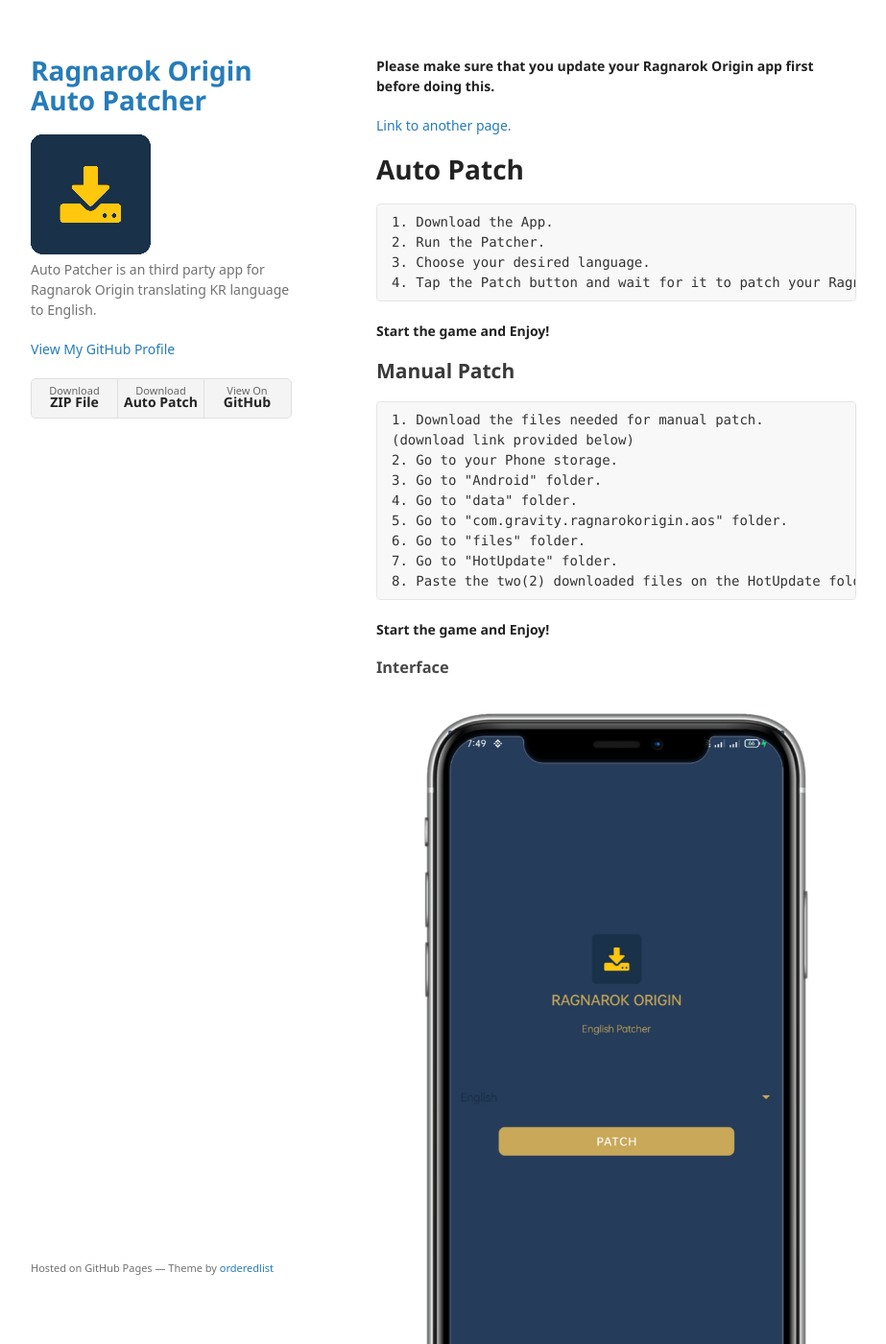
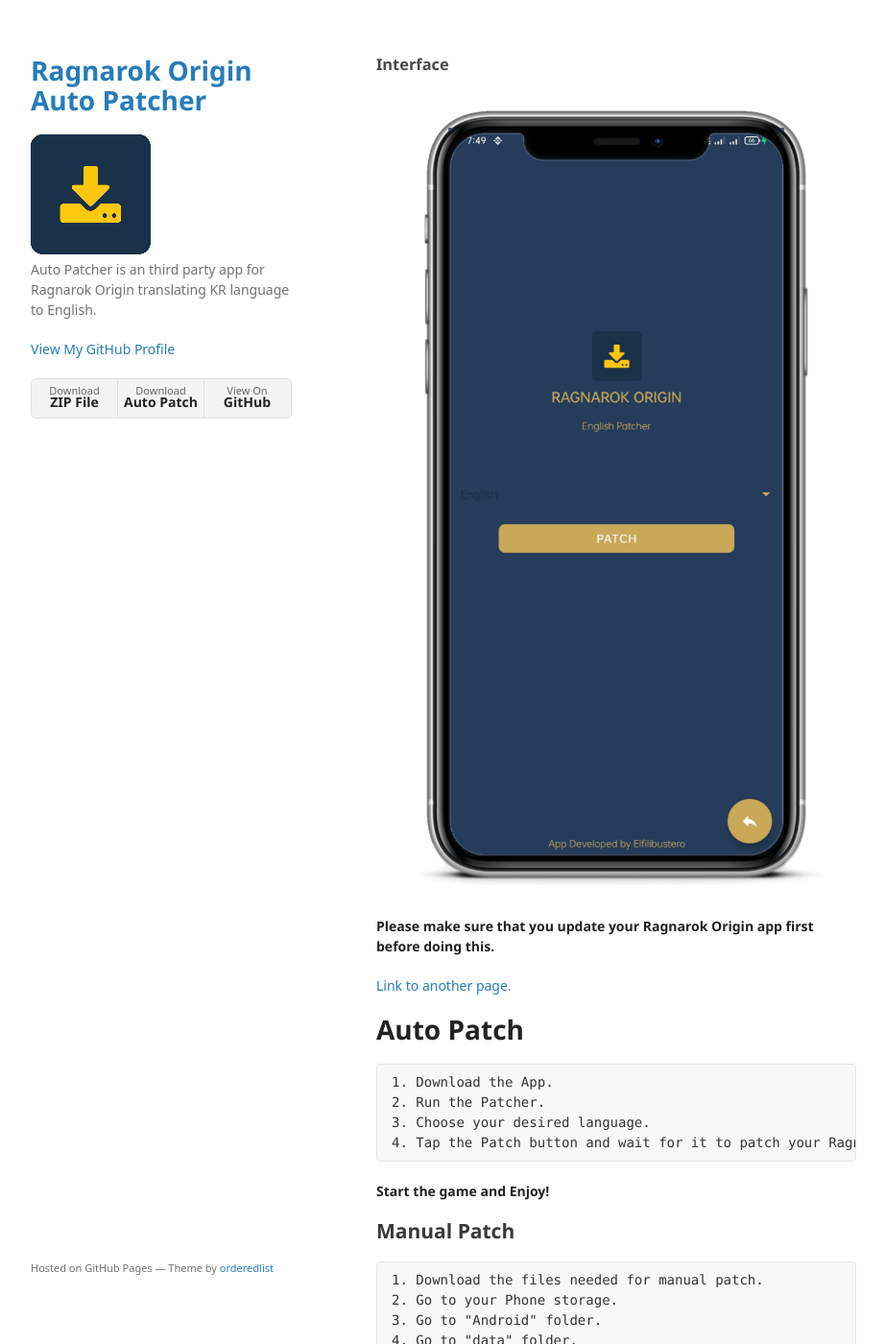
Before and after one commit to RO-ENPatcher/RO-ENPatcher.github.io, a Jekyll site: the page built from index.md, in a window 1280 px wide and 1400 px high. Shown: the whole window at 96% size, without its empty margins (178-1101 px from the left). Built offline with Jekyll 4.4.1, drawn with Linux system fonts in a browser that asks for light colours; some web fonts are replaced; our own code applies the rules of GitHub Pages for plain Markdown files; some of the changed text lies outside the part shown.

Commit message:
Update index.md

````diff
--- a/index.md
+++ b/index.md
@@ -1,6 +1,11 @@
 ---
 layout: default
 ---
+
+### Interface
+
+![Phone](https://github.com/RO-ENPatcher/RO-ENPatcher.github.io/raw/main/assets/images/phone.png)
+
 
 **Please make sure that you update your Ragnarok Origin app first before doing this.**
 
@@ -21,7 +26,6 @@ layout: default
 
 ```
 1. Download the files needed for manual patch.
-(download link provided below)
 2. Go to your Phone storage.
 3. Go to "Android" folder.
 4. Go to "data" folder.
@@ -32,11 +36,3 @@ layout: default
 ```
 
 **Start the game and Enjoy!**
-
-
-
-
-
-### Interface
-
-![Phone](https://github.com/RO-ENPatcher/RO-ENPatcher.github.io/raw/main/assets/images/phone.png)
````
